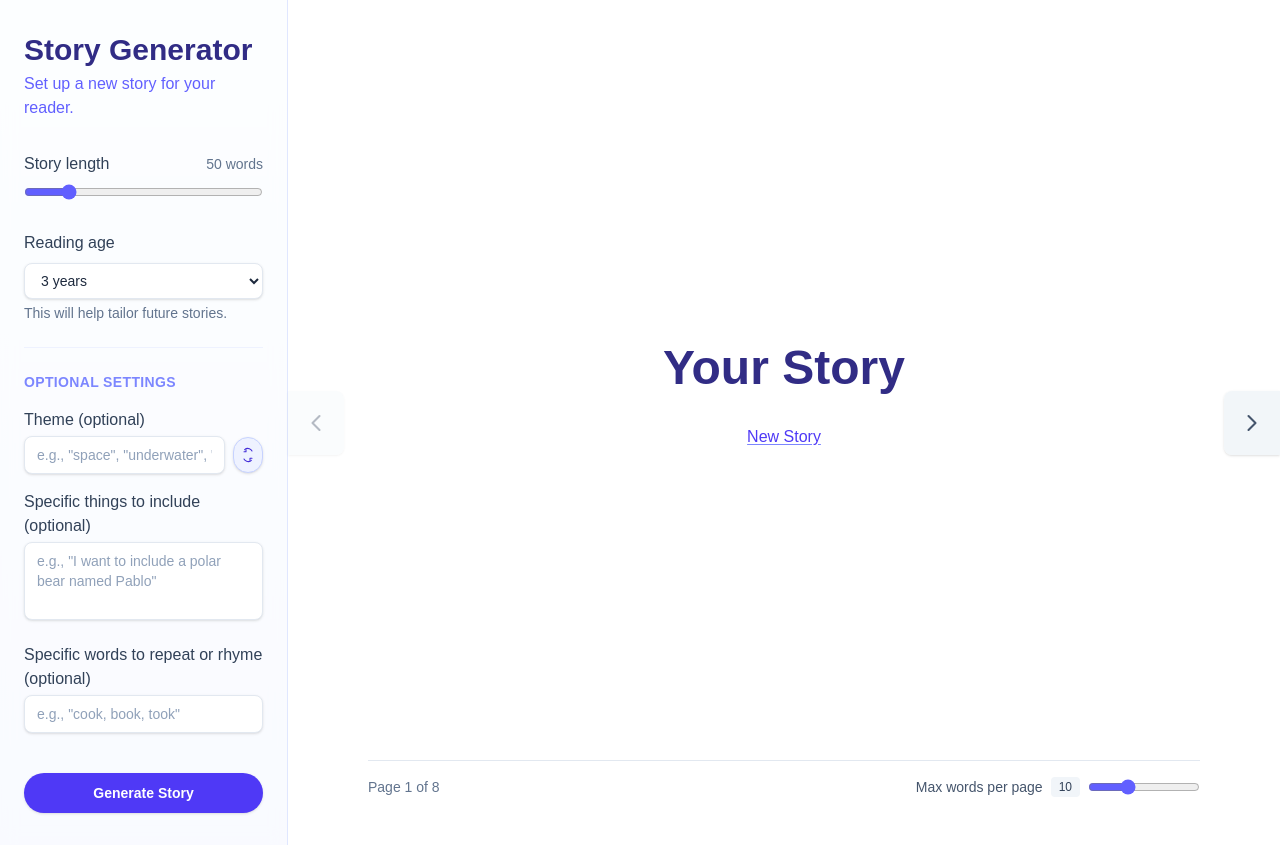
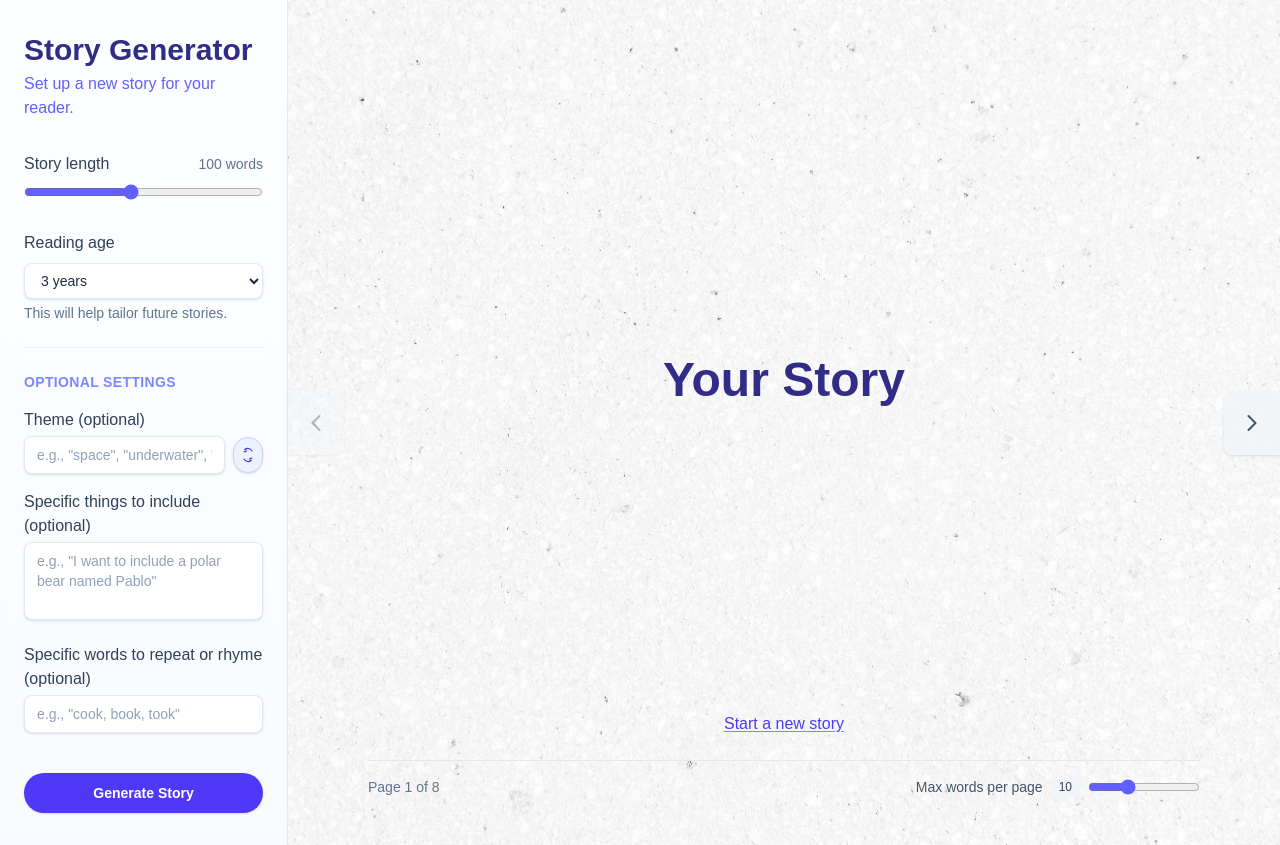
Before and after one commit to jervinjustin1984/story-time, a Next.js app: page / in a window 1280 px wide. Built offline with nearby package versions, Linux system fonts and the light colour scheme.

Commit message:
default 100 words

```diff
--- a/src/app/page.tsx
+++ b/src/app/page.tsx
@@ -7,7 +7,7 @@ const DEFAULT_PLACEHOLDER_STORY =
 
 export default function Home() {
   const [isConfigOpen, setIsConfigOpen] = useState(false);
-  const [storyLength, setStoryLength] = useState(50);
+  const [storyLength, setStoryLength] = useState(100);
   const [readingAge, setReadingAge] = useState(3);
   const [currentPage, setCurrentPage] = useState(0);
   const [maxWordsPerPage, setMaxWordsPerPage] = useState(10);
@@ -566,7 +566,10 @@ export default function Home() {
         )}
 
         {/* Book - full screen */}
-        <main className="relative flex min-h-screen flex-1 flex-col bg-white">
+        <main
+          className="relative flex min-h-screen flex-1 flex-col bg-cover bg-center bg-no-repeat"
+          style={{ backgroundImage: "url('/paper-bg.png')" }}
+        >
           <section className="relative flex min-h-screen flex-1 flex-col">
             {/* Left / Right nav - vertically centered on edges */}
             <button
@@ -620,16 +623,18 @@ export default function Home() {
             <div className="flex flex-1 flex-col px-14 py-8 md:px-20 md:py-12">
               <div className="flex flex-1 flex-col items-center justify-center">
                 {currentPage === 0 ? (
-                  <div className="flex flex-col items-center gap-6">
-                    <p className="mx-auto max-w-3xl text-center text-2xl font-semibold leading-snug text-indigo-900 sm:text-3xl md:text-[2.5rem] lg:text-[3rem]">
-                      {storyTitle || "Your Story"}
-                    </p>
+                  <div className="flex w-full flex-1 flex-col items-center">
+                    <div className="flex flex-1 items-center justify-center">
+                      <p className="mx-auto max-w-3xl text-center text-2xl font-semibold leading-snug text-indigo-900 sm:text-3xl md:text-[2.5rem] lg:text-[3rem]">
+                        {storyTitle || "Your Story"}
+                      </p>
+                    </div>
                     <button
                       type="button"
                       onClick={() => setIsConfigOpen(true)}
-                      className="text-base font-medium text-indigo-600 underline decoration-indigo-400 underline-offset-2 hover:text-indigo-700 hover:decoration-indigo-500"
+                      className="mt-auto text-base font-medium text-indigo-600 underline decoration-indigo-400 underline-offset-2 hover:text-indigo-700 hover:decoration-indigo-500"
                     >
-                      New Story
+                      Start a new story
                     </button>
                   </div>
                 ) : currentPage === totalPages - 1 ? (
@@ -637,7 +642,7 @@ export default function Home() {
                     <p className="mx-auto max-w-3xl text-center text-2xl font-semibold italic text-slate-600 sm:text-3xl md:text-[2.5rem] lg:text-[3rem]">
                       The End
                     </p>
-                    <div className="flex flex-wrap items-center justify-center gap-4">
+                    <div className="mt-8 flex flex-wrap items-center justify-center gap-4">
                       <button
                         type="button"
                         onClick={handleStartOver}
@@ -650,7 +655,7 @@ export default function Home() {
                         onClick={() => setIsConfigOpen(true)}
                         className="text-base font-medium text-indigo-600 underline decoration-indigo-400 underline-offset-2 hover:text-indigo-700 hover:decoration-indigo-500"
                       >
-                        New Story
+                        Start a new story
                       </button>
                     </div>
                   </div>
```
Also changed, not shown: public/paper-bg.png (added).
